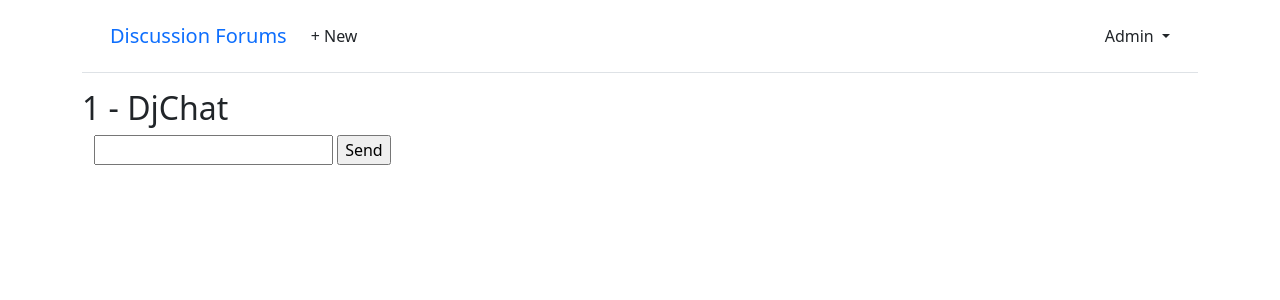
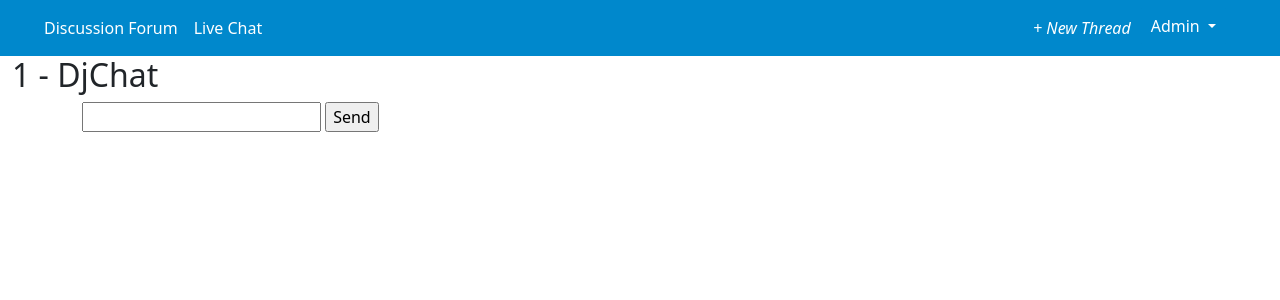
Before and after one commit to hidingbehindrainbows/discussion_forum_clone, a Django app: page /livechat/1/ in a window 1280 px wide. Shown: the top 300 px of the page. Run offline with Django 4.2, Linux system fonts and the light colour scheme; a user stored in the database is signed in; data comes from the database, SQL or seed files in the repository; data that the repository does not hold is empty; some libraries are stand-ins or nearby versions.

Commit message:
New nav-bar front-end done

```diff
--- a/templates/base.html
+++ b/templates/base.html
@@ -1,4 +1,98 @@
 <!DOCTYPE html>
+<html lang="en">
+<head>
+    <meta charset="UTF-8">
+    <meta name="description" content="">
+    <meta name="viewport" content="width=device-width, initial-scale=1">
+    <title>Home</title>
+    <link href="https://cdn.jsdelivr.net/npm/bootstrap@5.0.2/dist/css/bootstrap.min.css" rel="stylesheet" integrity="sha384-EVSTQN3/azprG1Anm3QDgpJLIm9Nao0Yz1ztcQTwFspd3yD65VohhpuuCOmLASjC" crossorigin="anonymous">
+    <link rel="stylesheet" href="https://fonts.googleapis.com/css2?family=Material+Symbols+Outlined:opsz,wght,FILL,GRAD@20..48,100..700,0..1,-50..200" />
+    <style>
+        .form-white.input-group>.form-control:focus
+        {
+            border-color: #fff;
+            box-shadow: inset 0 0 0 1px #fff;
+        }
+
+        .navbar-dark .navbar-nav .nav-link
+        {
+            color: #fff;
+        }
+
+        .navbar-dark .navbar-nav .nav-link:hover,
+        .navbar-dark .navbar-nav .nav-link:focus
+        {
+        color: rgba(255, 255, 255, 0.75);
+        }
+        .material-symbols-outlined
+        {
+            font-variation-settings:
+            'FILL' 0,
+            'wght' 400,
+            'GRAD' 0,
+            'opsz' 48
+        }
+    </style>
+</head>
+<body>
+    <script src="https://cdn.jsdelivr.net/npm/bootstrap@5.0.2/dist/js/bootstrap.bundle.min.js" integrity="sha384-MrcW6ZMFYlzcLA8Nl+NtUVF0sA7MsXsP1UyJoMp4YLEuNSfAP+JcXn/tWtIaxVXM" crossorigin="anonymous"></script>
+    <div class="container-fluid">
+        <div class="row">
+            <nav class="navbar navbar-expand-lg navbar-dark" style="background-color: #0088cc;">
+                <div class="container-fluid">
+                  <button class="navbar-toggler" type="button" data-mdb-toggle="collapse"
+                    data-mdb-target="#navbarSupportedContent" aria-controls="navbarSupportedContent" aria-expanded="false"
+                    aria-label="Toggle navigation">
+                    <i class="fas fa-bars"></i>
+                  </button>
+                  <div class="collapse navbar-collapse" id="navbarSupportedContent">
+                    <ul class="navbar-nav me-auto mb-2 mb-lg-0">
+                      <li class="nav-item">
+                        <a class="nav-link" href="{% url 'home' %}">Discussion Forum</a>
+                      </li>
+                      <li class="nav-item">
+                        <a class="nav-link" href="{% url 'livechat' %}">Live Chat</a>
+                      </li>
+                    </ul>
+                    <ul class="navbar-nav d-flex flex-row ms-auto me-3">
+                      {% if user.is_authenticated %}
+                      <li class="nav-item me-3 me-lg-0">
+                        <a class="nav-link" href="{% url 'thread_new' %}" id="navbarDropdown" role="button" data-mdb-toggle="dropdown"
+                          aria-expanded="false">
+                          <i class="fas fa-plus">+ New Thread</i>
+                        </a>
+                      </li>
+                      <li class="nav-item me-3 me-lg-0 dropdown">
+                        <button class="btn  btn-primary dropdown-toggle" href="#" role="button" data-bs-toggle="dropdown" aria-expanded="false" style="background-color: #0088cc; border-style: hidden;">
+                          {{ user.username }}
+                        </button>
+                        <ul class="dropdown-menu dropdown-menu-end">
+                          <li><a class="dropdown-item" href="{% url 'profile' %}">Profile</a></li>
+                          <li><a class="dropdown-item" href="#">Change Password</a></li>
+                          <li><hr class="dropdown-divider"></li>
+                          <li>
+                            <a class="dropdown-item" href="{% url 'logout' %}">Logout</a>
+                          </li>
+                        </ul>
+                      </li>
+                      {%else%}
+                      <li><a href="{% url 'login' %}" class="btn btn-primary me-2" style="background-color:#0088cc;">Log In</a></li>
+                      <li><a href="{% url 'signup' %}" class="btn btn-primary" style="background-color:#0088cc;">Sign Up</a></li>
+                    {%endif%}
+                    </ul>
+                  </div>
+                </div>
+              </nav>
+        </div>
+        <main>
+          {% block content %}
+          {% endblock content %}
+        </main>
+    </div>
+</body>
+</html>
+
+{% comment %} <!DOCTYPE html>
 <html>
     <head>
         <meta charset="utf-8">
@@ -44,4 +138,4 @@
 </main>
 </div>
 <script src="https://cdn.jsdelivr.net/npm/bootstrap@5.0.2/dist/js/bootstrap.bundle.min.js" integrity="sha384-MrcW6ZMFYlzcLA8Nl+NtUVF0sA7MsXsP1UyJoMp4YLEuNSfAP+JcXn/tWtIaxVXM" crossorigin="anonymous"></script>
-</body>
+</body> {% endcomment %}
```
